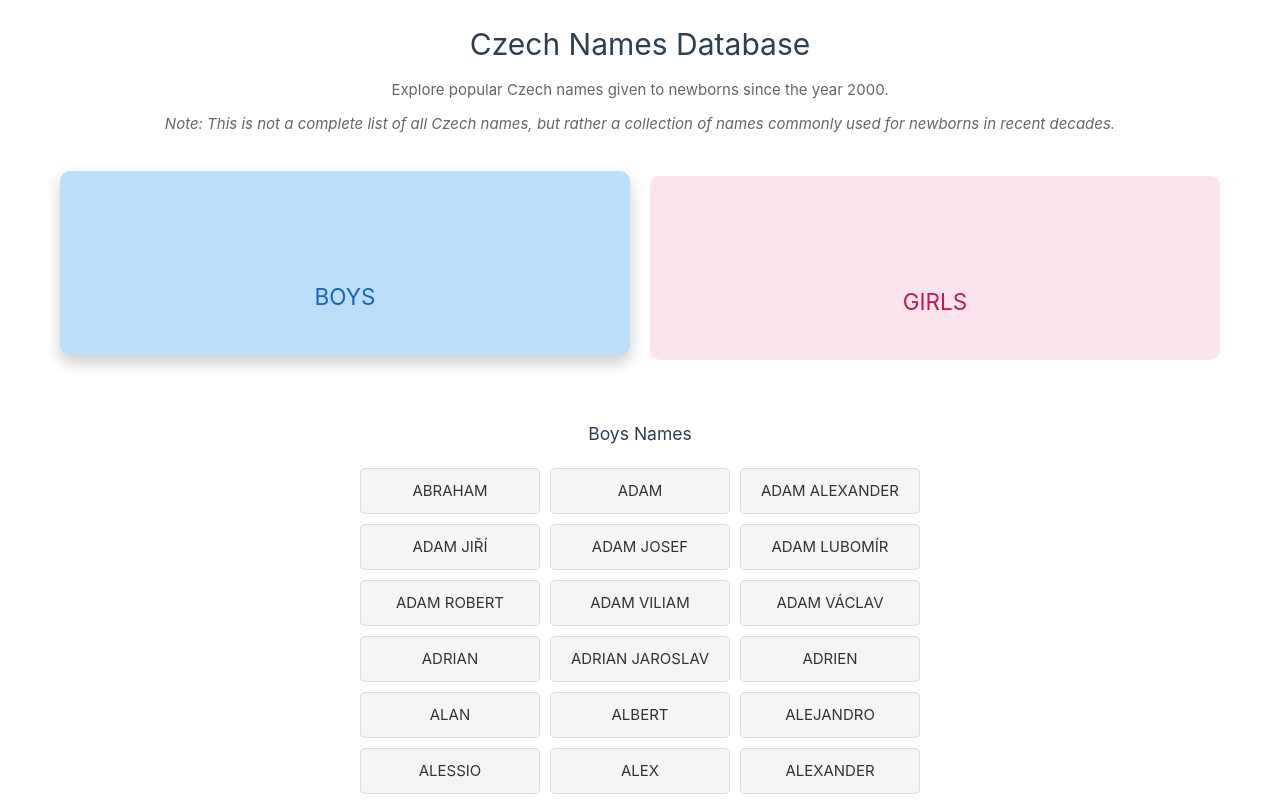
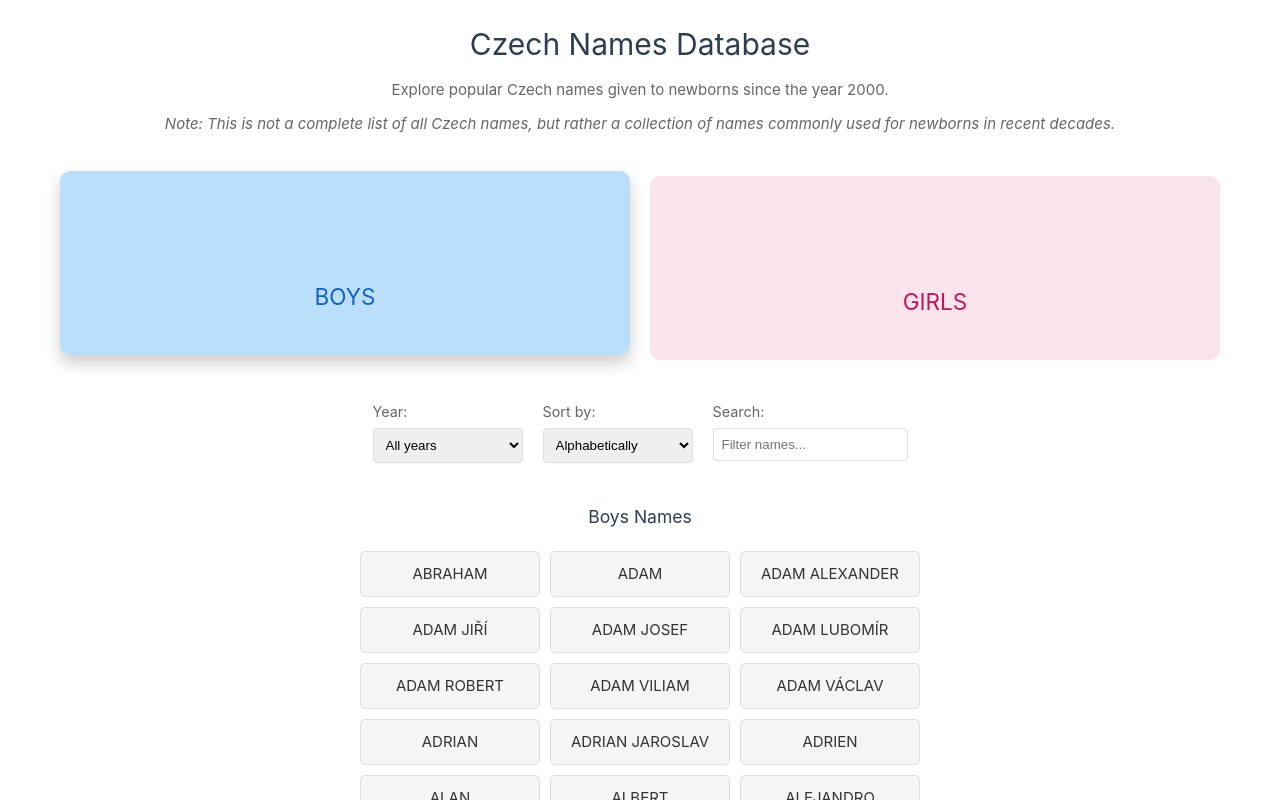
Before and after one commit to onexcz/czech-names, a Vue app: page / in a window 1280 px wide. Both pictures are taken after a click on the element "BOYS". Shown: the top 800 px of the page. Built offline with nearby package versions, Linux system fonts and the light colour scheme.

Commit message:
feat: add filters

```diff
--- a/src/App.vue
+++ b/src/App.vue
@@ -6,12 +6,52 @@ export default {
       selectedGender: null,
       maleNames: [],
       femaleNames: [],
-      isLoading: true
+      isLoading: true,
+      filters: {
+        year: '',
+        sortBy: 'alpha', // 'alpha' or 'rank'
+        searchText: ''
+      },
+      availableYears: [],
+      namesByYear: {} // Will store name-rank mappings for each year
     }
   },
   computed: {
     displayedNames() {
-      return this.selectedGender === 'male' ? this.maleNames : this.femaleNames
+      if (!this.selectedGender) return []
+
+      let names = this.selectedGender === 'male' ? this.maleNames : this.femaleNames
+
+      // Apply text filter
+      if (this.filters.searchText) {
+        const searchTerm = this.filters.searchText.toUpperCase()
+        names = names.filter(name => name.includes(searchTerm))
+      }
+
+      // If year is selected and sorting by rank
+      if (this.filters.year && this.filters.sortBy === 'rank') {
+        const yearData = this.namesByYear[this.filters.year]?.[this.selectedGender] || {}
+        // Filter names that exist in selected year and add rank information
+        names = names
+          .filter(name => yearData[name])
+          .map(name => ({
+            name,
+            rank: yearData[name]
+          }))
+          .sort((a, b) => {
+            // Parse ranks (handle ranges like "14-15" by taking first number)
+            const rankA = parseInt(a.rank.split('-')[0])
+            const rankB = parseInt(b.rank.split('-')[0])
+            return rankA - rankB
+          })
+      } else {
+        // Alphabetical sorting
+        names = names.sort()
+        // Convert to object format to match rank format
+        names = names.map(name => ({ name, rank: '' }))
+      }
+
+      return names
     }
   },
   methods: {
@@ -19,13 +59,30 @@ export default {
       try {
         const response = await fetch(filePath)
         const text = await response.text()
-        return text.split('\n')
-          .filter(line => line.trim()) // Remove empty lines
+        const year = filePath.match(/\/(\d{4})\.csv$/)?.[1]
+
+        if (year && !this.namesByYear[year]) {
+          this.namesByYear[year] = { male: {}, female: {} }
+        }
+
+        const names = text.split('\n')
+          .filter(line => line.trim())
           .map(line => {
-            const [, name] = line.split(',')
-            return name ? name.trim().toUpperCase() : null
+            const [rank, name] = line.split(',').map(item => item.trim())
+            if (name) {
+              const upperName = name.toUpperCase()
+              // Store rank information
+              if (year) {
+                const gender = filePath.includes('/boys/') ? 'male' : 'female'
+                this.namesByYear[year][gender][upperName] = rank
+              }
+              return upperName
+            }
+            return null
           })
-          .filter(name => name) // Remove null/empty values
+          .filter(name => name)
+
+        return names
       } catch (error) {
         console.error(`Error loading ${filePath}:`, error)
         return []
@@ -34,23 +91,27 @@ export default {
 
     async loadAllNames() {
       try {
-        // Import all CSV files from the data directories
         const boysModules = import.meta.glob('/src/data/boys/*.csv')
         const girlsModules = import.meta.glob('/src/data/girls/*.csv')
+
+        // Extract available years from file paths
+        this.availableYears = [...new Set([
+          ...Object.keys(boysModules).map(path => path.match(/\/(\d{4})\.csv$/)?.[1]),
+          ...Object.keys(girlsModules).map(path => path.match(/\/(\d{4})\.csv$/)?.[1])
+        ].filter(year => year))]
+        .sort((a, b) => b - a) // Sort years descending
 
         // Load boys names
         const boysPromises = Object.keys(boysModules).map(path => this.loadCSV(path))
         const boysNamesArrays = await Promise.all(boysPromises)
-        // Use Set with case-insensitive comparison
-        const boysSet = new Set(boysNamesArrays.flat().map(name => name.toUpperCase()))
-        this.maleNames = [...boysSet].sort()
+        const boysSet = new Set(boysNamesArrays.flat())
+        this.maleNames = [...boysSet]
 
         // Load girls names
         const girlsPromises = Object.keys(girlsModules).map(path => this.loadCSV(path))
         const girlsNamesArrays = await Promise.all(girlsPromises)
-        // Use Set with case-insensitive comparison
-        const girlsSet = new Set(girlsNamesArrays.flat().map(name => name.toUpperCase()))
-        this.femaleNames = [...girlsSet].sort()
+        const girlsSet = new Set(girlsNamesArrays.flat())
+        this.femaleNames = [...girlsSet]
 
         this.isLoading = false
       } catch (error) {
@@ -97,10 +158,47 @@ export default {
         </div>
       </div>
 
+      <div v-if="selectedGender" class="filters">
+        <div class="filter-group">
+          <label for="year">Year:</label>
+          <select id="year" v-model="filters.year">
+            <option value="">All years</option>
+            <option v-for="year in availableYears" :key="year" :value="year">
+              {{ year }}
+            </option>
+          </select>
+        </div>
+
+        <div class="filter-group">
+          <label for="sort">Sort by:</label>
+          <select
+            id="sort"
+            v-model="filters.sortBy"
+            :title="!filters.year && filters.sortBy === 'rank' ? 'Select a year to sort by rank' : ''"
+          >
+            <option value="alpha">Alphabetically</option>
+            <option value="rank" :disabled="!filters.year">By rank</option>
+          </select>
+        </div>
+
+        <div class="filter-group">
+          <label for="search">Search:</label>
+          <input
+            id="search"
+            type="text"
+            v-model="filters.searchText"
+            placeholder="Filter names..."
+          >
+        </div>
+      </div>
+
       <div class="names-list" v-if="selectedGender">
         <h3>{{ selectedGender === 'male' ? 'Boys' : 'Girls' }} Names</h3>
         <ul>
-          <li v-for="name in displayedNames" :key="name">{{ name }}</li>
+          <li v-for="item in displayedNames" :key="item.name">
+            <span v-if="filters.sortBy === 'rank'" class="rank">{{ item.rank }}</span>
+            {{ item.name }}
+          </li>
         </ul>
       </div>
     </template>
@@ -220,4 +318,54 @@ body {
   font-size: 1.2rem;
   color: #666;
 }
+
+.filters {
+  display: flex;
+  gap: 20px;
+  margin-bottom: 20px;
+  justify-content: center;
+  flex-wrap: wrap;
+}
+
+.filter-group {
+  display: flex;
+  flex-direction: column;
+  gap: 5px;
+}
+
+.filter-group label {
+  font-size: 0.9rem;
+  color: #666;
+}
+
+.filter-group select,
+.filter-group input {
+  padding: 8px;
+  border: 1px solid #ddd;
+  border-radius: 4px;
+  min-width: 150px;
+}
+
+.names-list li {
+  display: flex;
+  gap: 8px;
+  align-items: center;
+  justify-content: center;
+}
+
+.rank {
+  color: #666;
+  font-size: 0.9em;
+  min-width: 30px;
+  text-align: right;
+}
+
+select[disabled] {
+  cursor: not-allowed;
+  opacity: 0.7;
+}
+
+select[title] {
+  cursor: help;
+}
 </style>
```
